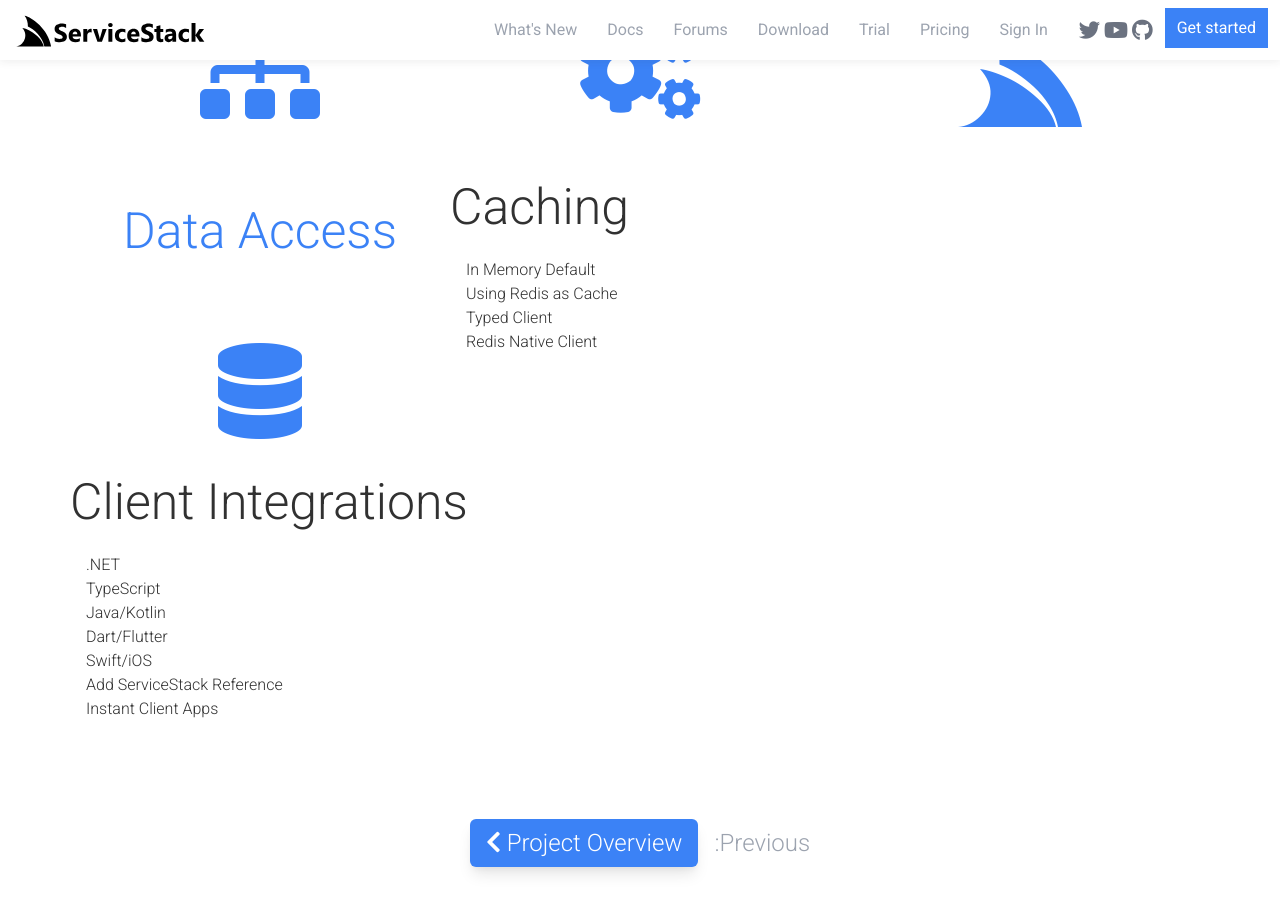
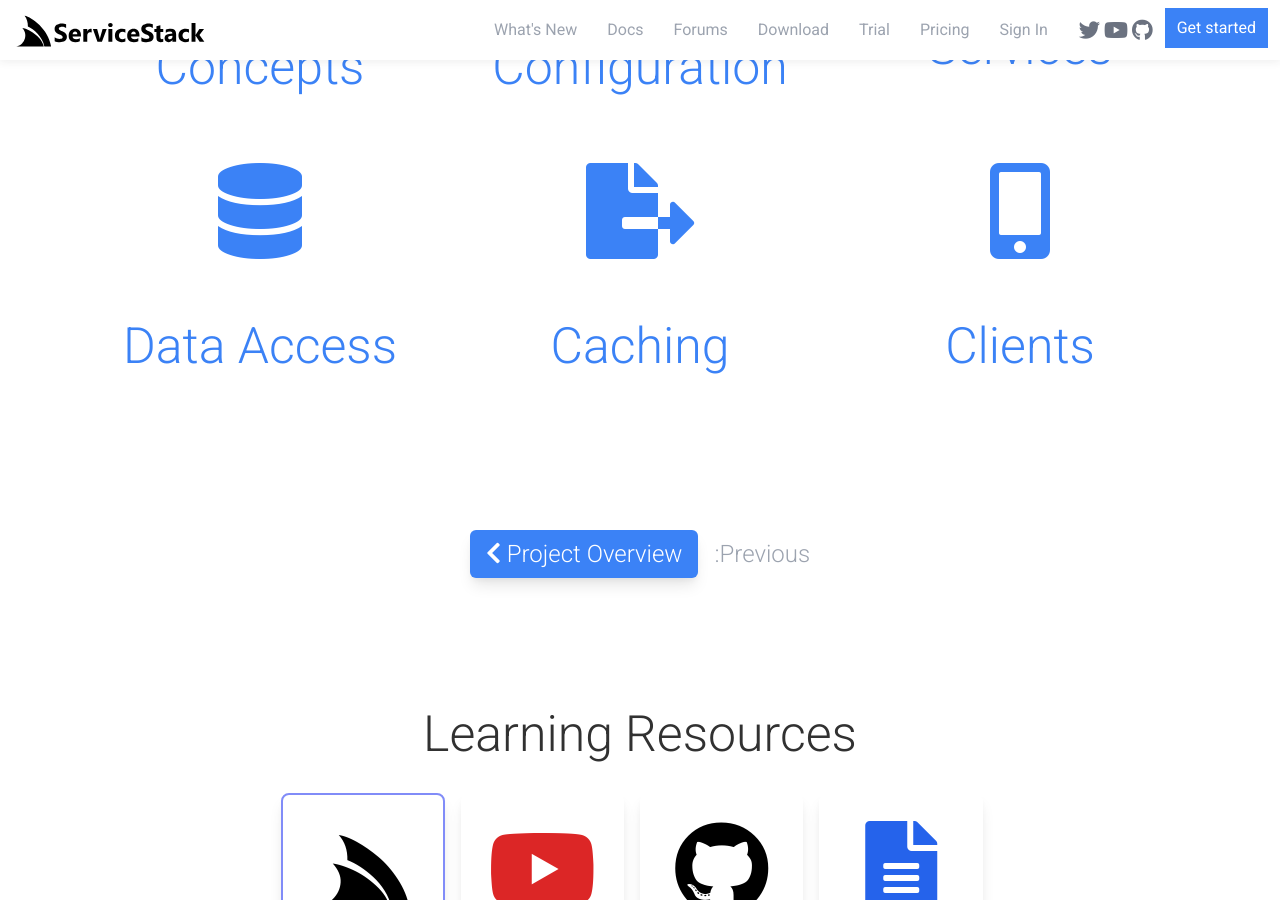
Before and after one commit to mythz/site, a Jekyll site: the page built from _pages/start-fundamentals.html, in a window 1280 px wide and 900 px high, scrolled down 497 px. Built offline with Jekyll 4.4.1, drawn with Linux system fonts in a browser that asks for light colours.

Commit message:
WIP start pages.

```diff
--- a/_pages/start-fundamentals.html
+++ b/_pages/start-fundamentals.html
@@ -21,65 +21,62 @@
 
                 <div class="w-full md:w-1/3 px-4 text-center">
                     <a href="/start/background">
-                        <h2 class="min-h-12">Background Concepts</h2>
+
                         <div class="w-full px-4 py-2 text-8xl text-center">
                             <i class="fas fa-sitemap"></i>
                         </div>
+                        <h2 class="min-h-12">Background Concepts</h2>
                     </a>
                 </div>
 
                 <div class="w-full md:w-1/3 px-4 text-center">
                     <a href="/start/configuration">
-                        <h2 class="min-h-12">AppHost Configuration</h2>
+
                         <div class="w-full px-4 py-2 text-8xl text-center">
                             <i class="fas fa-cogs"></i>
                         </div>
+                        <h2 class="min-h-12">AppHost Configuration</h2>
                     </a>
                 </div>
 
                 <div class="w-full md:w-1/3 px-4 text-center">
                     <a href="/start/services">
-                        <h2 class="min-h-12 py-5">Services</h2>
+
                         <div class="w-full px-4 pb-2 text-9xl text-center">
                             <i class="fab fa-servicestack"></i>
                         </div>
+                        <h2 class="min-h-12 py-5">Services</h2>
                     </a>
                 </div>
 
                 <div class="w-full md:w-1/3 px-4 text-center">
                     <a href="/start/data-access">
-                        <h2 class="min-h-12 py-6">Data Access</h2>
+
                         <div class="w-full px-4 py-2 text-8xl text-center">
                             <i class="fas fa-database"></i>
                         </div>
+                        <h2 class="min-h-12 py-6">Data Access</h2>
                     </a>
                 </div>
 
-                <div class="w-full sm:w-1/2">
-                    <h2>Caching</h2>
-                    <div class="w-full px-4 py-2">
-                        <ul>
-                            <li>In Memory Default</li>
-                            <li>Using Redis as Cache</li>
-                            <li>Typed Client</li>
-                            <li>Redis Native Client</li>
-                        </ul>
-                    </div>
+                <div class="w-full md:w-1/3 px-4 text-center">
+                    <a href="/start/caching">
+
+                        <div class="w-full px-4 py-2 text-8xl text-center">
+                            <i class="fas fa-file-export"></i>
+                        </div>
+                        <h2 class="min-h-12 py-6">Caching</h2>
+                    </a>
                 </div>
 
-                <div class="w-full sm:w-1/2">
-                    <h2>Client Integrations</h2>
-                    <div class="w-full px-4 py-2">
-                        <ul>
-                            <li>.NET</li>
-                            <li>TypeScript</li>
-                            <li>Java/Kotlin</li>
-                            <li>Dart/Flutter</li>
-                            <li>Swift/iOS</li>
-                            <li>Add ServiceStack Reference</li>
-                            <li>Instant Client Apps</li>
-                        </ul>
-                    </div>
+                <div class="w-full md:w-1/3 px-4 text-center">
+                    <a href="/start/clients">
+
+                        <div class="w-full px-4 py-2 text-8xl text-center">
+                            <i class="fas fa-mobile-alt"></i>
+                        </div>
+                        <h2 class="min-h-12 py-6">Clients</h2>
+                    </a>
                 </div>
 
             </div>
```
Also changed, not shown: _pages/fundamentals-caching.html (added, +103 -0 lines), _pages/fundamentals-clients.html (added, +144 -0 lines).
